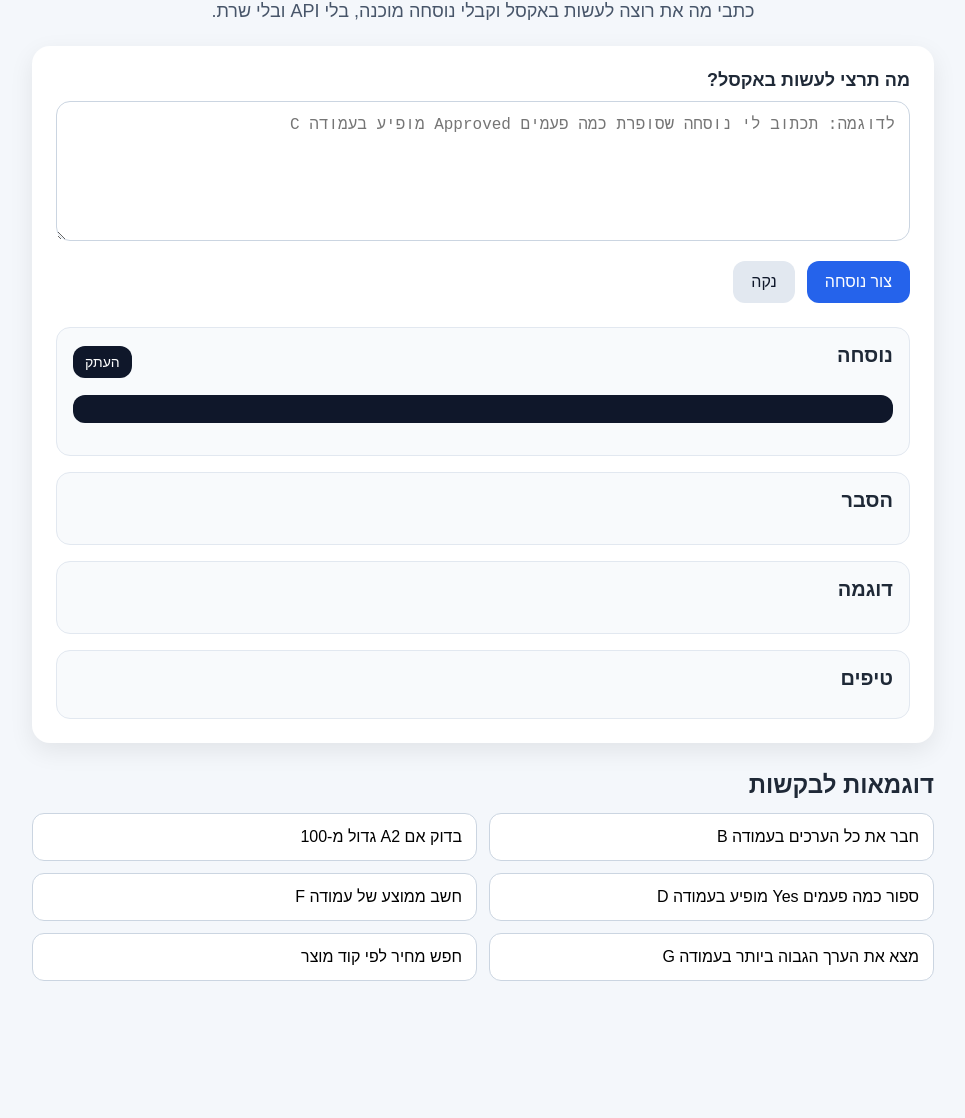
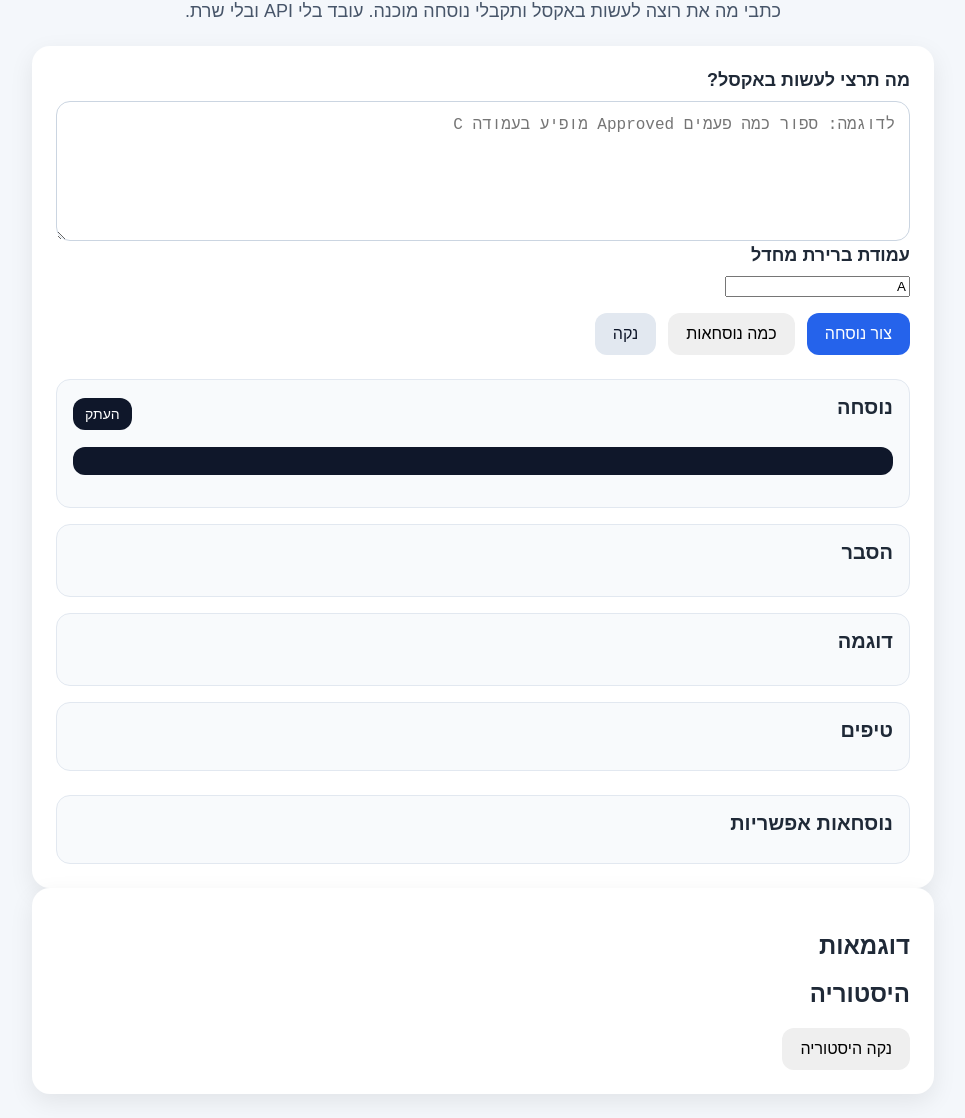
Before and after one commit to dar12378/excel-assistant, a plain HTML site: page index.html in a window 1280 px wide. Shown: the part 78-1196 px from the top of the page, without its empty margins (157-1122 px from the left). Before the commit the page ends 1083 px from the top, so only its background shows below. Drawn offline with Linux system fonts and the light colour scheme.

Commit message:
Update index.html

```diff
--- a/index.html
+++ b/index.html
@@ -1,71 +1,153 @@
 <!DOCTYPE html>
 <html lang="he" dir="rtl">
+
 <head>
-  <meta charset="UTF-8" />
-  <meta name="viewport" content="width=device-width, initial-scale=1.0" />
-  <title>Excel Assistant ללא API</title>
-  <link rel="stylesheet" href="style.css" />
+<meta charset="UTF-8">
+<meta name="viewport" content="width=device-width, initial-scale=1.0">
+
+<title>Excel Assistant Pro</title>
+
+<link rel="stylesheet" href="style.css">
+
 </head>
+
 <body>
+
 <div class="container">
+
 <header class="hero">
-      <h1>Excel Assistant</h1>
-      <p>כתבי מה את רוצה לעשות באקסל וקבלי נוסחה מוכנה, בלי API ובלי שרת.</p>
+
+<h1>Excel Assistant Pro</h1>
+
+<p>
+כתבי מה את רוצה לעשות באקסל ותקבלי נוסחה מוכנה.
+עובד בלי API ובלי שרת.
+</p>
+
 </header>
 
-    <main class="card">
-      <label for="userPrompt" class="label">מה תרצי לעשות באקסל?</label>
-      <textarea
-        id="userPrompt"
-        placeholder='לדוגמה: תכתוב לי נוסחה שסופרת כמה פעמים Approved מופיע בעמודה C'
-      ></textarea>
+
+<div class="grid">
+
+<section class="card">
+
+<label class="label">מה תרצי לעשות באקסל?</label>
+
+<textarea id="userPrompt"
+placeholder="לדוגמה: ספור כמה פעמים Approved מופיע בעמודה C"></textarea>
+
+
+<div class="row">
+
+<div>
+
+<label class="label">עמודת ברירת מחדל</label>
+
+<input id="defaultColumn" value="A">
+
+</div>
+
+</div>
+
 
 <div class="buttons">
-        <button id="generateBtn">צור נוסחה</button>
+
+<button id="generateBtn" class="primary">צור נוסחה</button>
+
+<button id="multiBtn" class="success">כמה נוסחאות</button>
+
 <button id="clearBtn" class="secondary">נקה</button>
+
 </div>
+
 
 <div id="errorBox" class="error hidden"></div>
 
-      <section id="result" class="result hidden">
+
+
+<section id="singleResult" class="result hidden">
+
 <div class="result-block">
+
 <div class="result-header">
+
 <h2>נוסחה</h2>
+
 <button id="copyBtn" class="small-btn">העתק</button>
-          </div>
-          <pre id="formulaText" class="formula-box"></pre>
+
 </div>
 
-        <div class="result-block">
-          <h2>הסבר</h2>
-          <p id="explanationText"></p>
+<pre id="formulaText" class="formula-box"></pre>
+
 </div>
 
+
 <div class="result-block">
-          <h2>דוגמה</h2>
-          <p id="exampleText"></p>
+
+<h2>הסבר</h2>
+
+<p id="explanationText"></p>
+
 </div>
 
+
 <div class="result-block">
+
+<h2>דוגמה</h2>
+
+<p id="exampleText"></p>
+
+</div>
+
+
+<div class="result-block">
+
 <h2>טיפים</h2>
+
 <ul id="tipsList"></ul>
+
 </div>
+
 </section>
-    </main>
 
-    <section class="examples">
-      <h2>דוגמאות לבקשות</h2>
-      <div class="example-grid">
-        <button class="example-item">חבר את כל הערכים בעמודה B</button>
-        <button class="example-item">בדוק אם A2 גדול מ-100</button>
-        <button class="example-item">ספור כמה פעמים Yes מופיע בעמודה D</button>
-        <button class="example-item">חשב ממוצע של עמודה F</button>
-        <button class="example-item">מצא את הערך הגבוה ביותר בעמודה G</button>
-        <button class="example-item">חפש מחיר לפי קוד מוצר</button>
+
+<section id="multiResult" class="result hidden">
+
+<div class="result-block">
+
+<h2>נוסחאות אפשריות</h2>
+
+<div id="formulaGrid"></div>
+
 </div>
+
 </section>
+
+</section>
+
+
+
+<aside class="card">
+
+<h2>דוגמאות</h2>
+
+<div id="examplesList"></div>
+
+
+<h2>היסטוריה</h2>
+
+<div id="historyList"></div>
+
+<button id="clearHistoryBtn" class="danger">נקה היסטוריה</button>
+
+</aside>
+
+
+</div>
+
 </div>
 
 <script src="script.js"></script>
+
 </body>
 </html>
```
Lines whose indentation alone changed are shown as unchanged.
